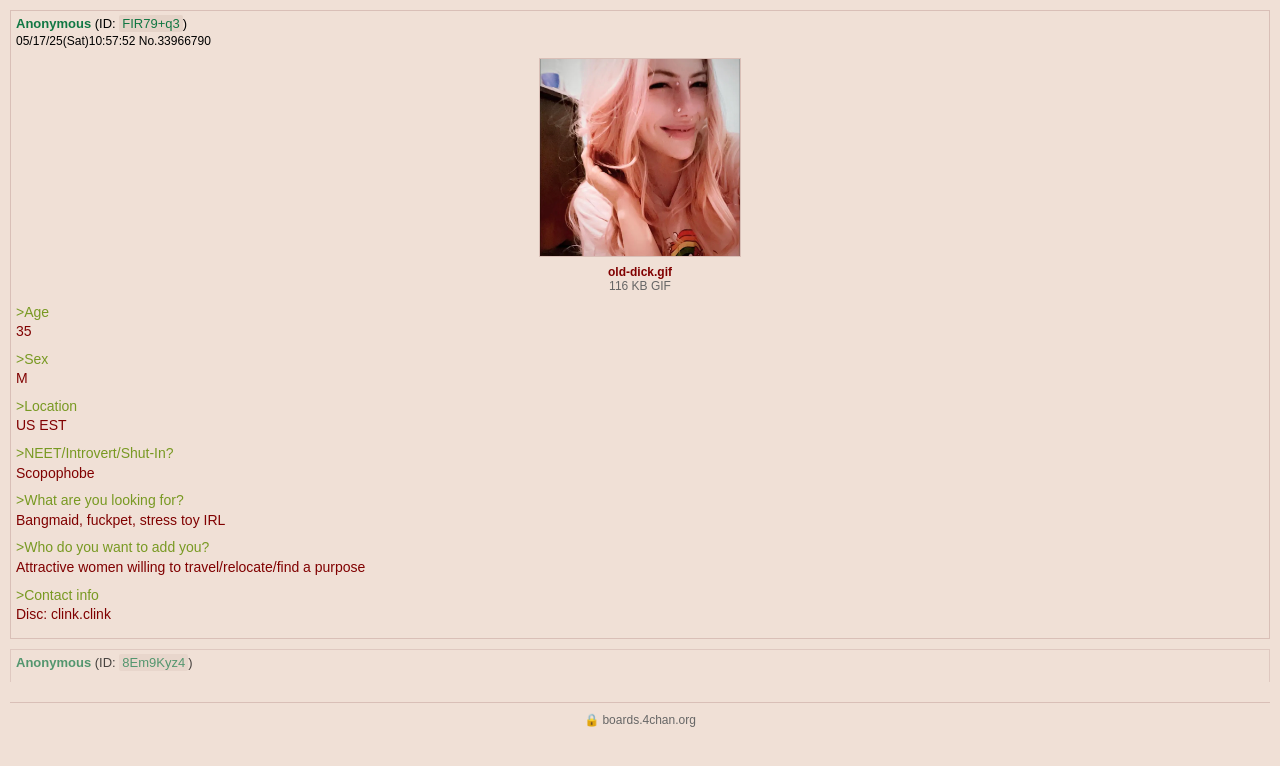
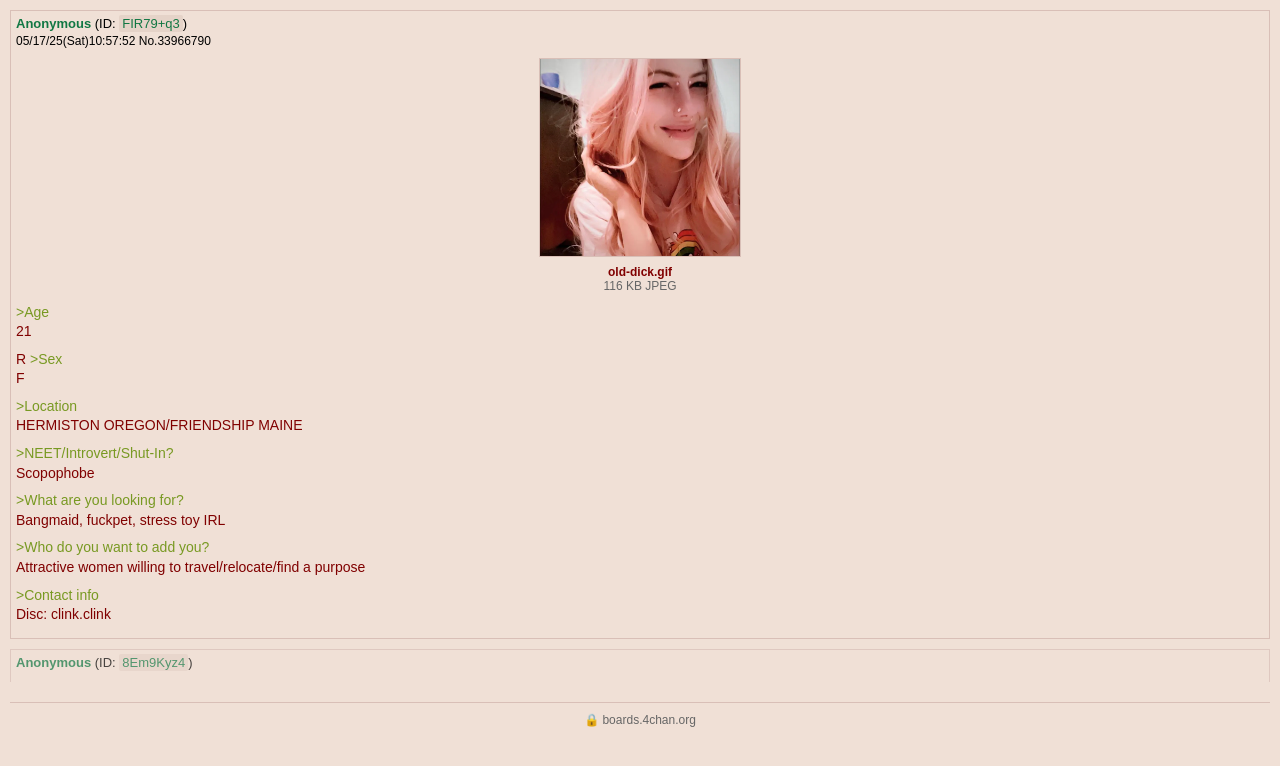
Before and after one commit to hellonearth2006/adamkadmon, a plain HTML site: page index.html in a window 1280 px wide. Drawn offline with Linux system fonts and the light colour scheme.

Commit message:
added sex, age and interests

```diff
--- a/index.html
+++ b/index.html
@@ -20,12 +20,12 @@
             <div class="image-container">
                 <img id="post-image"
                      src="kirariley.jpeg"
-                     alt="old-dick.gif"
+                     alt="kirariley.jpeg"
                      class="post-image thumbnail"
                      onclick="toggleImageSize()">
                 <div class="image-info">
                     <span class="filename">old-dick.gif</span><br>
-                    <span class="filesize">116 KB GIF</span>
+                    <span class="filesize">116 KB JPEG</span>
                 </div>
             </div>
 
@@ -33,17 +33,17 @@
             <div class="post-content">
                 <div class="field">
                     <span class="label">&gt;Age</span><br>
-                    <span class="value">35</span>
+                    <span class="value">21</span>
                 </div>
 
-                <div class="field">
+                <div class="field">R
                     <span class="label">&gt;Sex</span><br>
-                    <span class="value">M</span>
+                    <span class="value">F</span>
                 </div>
 
                 <div class="field">
                     <span class="label">&gt;Location</span><br>
-                    <span class="value">US EST</span>
+                    <span class="value">HERMISTON OREGON/FRIENDSHIP MAINE</span>
                 </div>
 
                 <div class="field">
```
